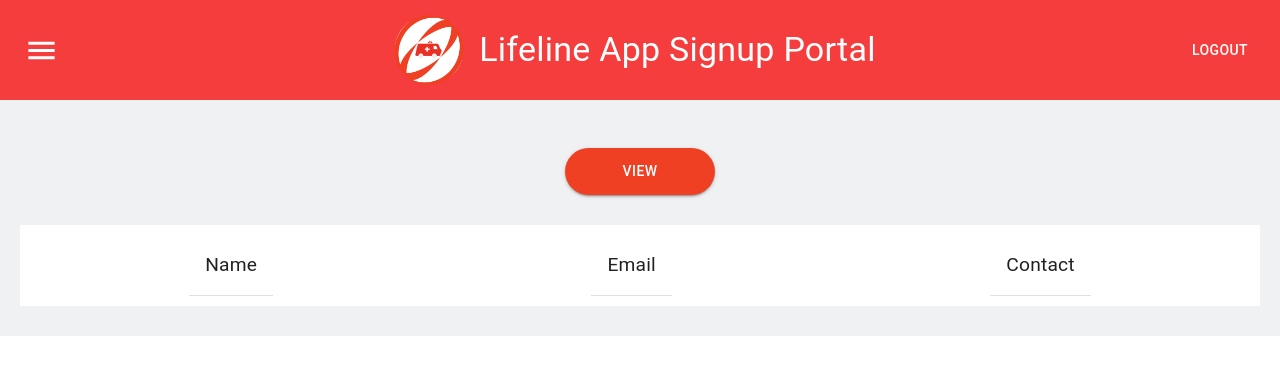
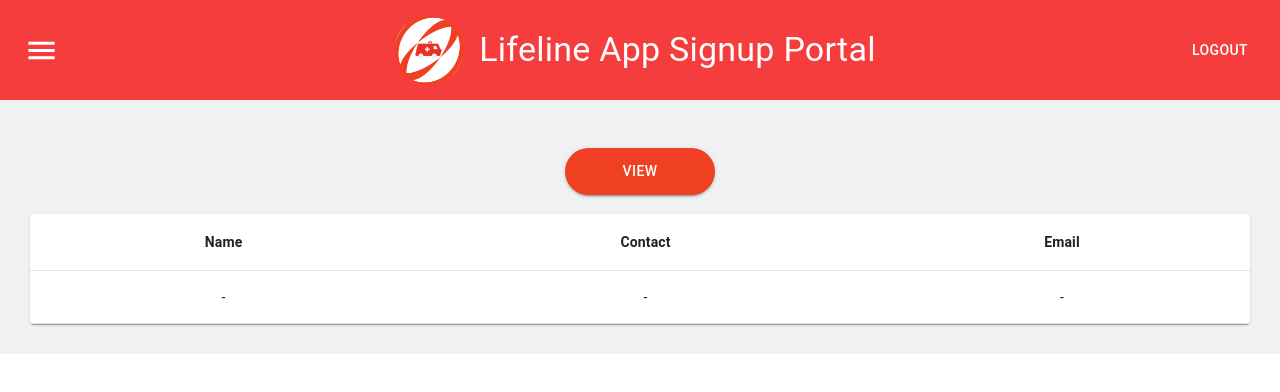
Before and after one commit to ShriBuzz/LifelineWeb, a React (Create React App) app: page /Tlist in a window 1280 px wide. Shown: the top 392 px of the page. Built offline with nearby package versions, Linux system fonts and the light colour scheme.

Commit message:
Change display table structure

```diff
--- a/src/screens/Traffic List/index.js
+++ b/src/screens/Traffic List/index.js
@@ -4,10 +4,13 @@ import {
   Box,
   Table,
   TableCell,
+  TableHead,
   TableContainer,
   TableRow,
   TableBody
 } from "@material-ui/core";
+import Paper from "@material-ui/core/Paper";
+
 import axios from "axios";
 
 import NavBar from "../../components/NavBar";
@@ -17,23 +20,15 @@ import * as T from "./styles";
 
 const TrafficList = () => {
   const [loading, setLoading] = useState(false);
-  const [users, setUsers] = useState([]);
-  const [email, setEmail] = useState([]);
-  const [contact, setContact] = useState([]);
+  const [users, setUsers] = useState(null);
+  const list = [];
 
   function getUsers(e) {
     e.preventDefault();
     setLoading(true);
-    const nlist = [];
-    const elist = [];
-    const clist = [];
     axios.get("/traffic").then(res => {
-      res.data.map(
-        c => (nlist.push(c.name), elist.push(c.email), clist.push(c.contact))
-      );
-      setUsers(nlist);
-      setEmail(elist);
-      setContact(clist);
+      res.data.map(c => list.push(c));
+      setUsers(list);
     });
 
     setTimeout(() => {
@@ -41,47 +36,49 @@ const TrafficList = () => {
     }, 1000);
   }
 
+  function table() {
+    if (users == null) {
+      return (
+        <TableRow key={"name"}>
+          <TableCell component="th" scope="row" style={T.cell}>
+            -
+          </TableCell>
+          <TableCell style={T.cell}>-</TableCell>
+          <TableCell style={T.cell}>-</TableCell>
+        </TableRow>
+      );
+    } else {
+      return users.map(row => (
+        <TableRow key={row.name}>
+          <TableCell component="th" scope="row" style={T.cell}>
+            {row.name}
+          </TableCell>
+          <TableCell style={T.cell}>{row.contact}</TableCell>
+          <TableCell style={T.cell}>{row.email}</TableCell>
+        </TableRow>
+      ));
+    }
+  }
+
   return (
     <React.Fragment>
       <NavBar />
       <Box component="div" style={T.container}>
         <Buttons title={"View"} loading={loading} onSubmit={getUsers} />
-        <TableContainer style={T.tableContainer}>
+        <TableContainer component={Paper} style={T.table}>
           <Table aria-label="simple table">
-            <TableBody>
-              <TableRow style={T.tableHeader}>
-                <TableCell align="right" style={T.cell}>
-                  Name
-                  {users.map(c => {
-                    return (
-                      <TableRow component="th" scope="row" style={T.row}>
-                        {c}{" "}
-                      </TableRow>
-                    );
-                  })}
+            <TableHead>
+              <TableRow>
+                <TableCell style={T.head}>Name</TableCell>
+                <TableCell align="right" style={T.head}>
+                  Contact
                 </TableCell>
-                <TableCell align="right" style={T.cell}>
+                <TableCell align="right" style={T.head}>
                   Email
-                  {email.map(c => {
-                    return (
-                      <TableRow component="th" scope="row" style={T.row}>
-                        {c}{" "}
-                      </TableRow>
-                    );
-                  })}
-                </TableCell>
-                <TableCell align="right" style={T.cell}>
-                  Contact
-                  {contact.map(c => {
-                    return (
-                      <TableRow component="th" scope="row" style={T.row}>
-                        {c}{" "}
-                      </TableRow>
-                    );
-                  })}
                 </TableCell>
               </TableRow>
-            </TableBody>
+            </TableHead>
+            <TableBody>{table()}</TableBody>
           </Table>
         </TableContainer>
       </Box>
--- a/src/screens/Traffic List/styles.js
+++ b/src/screens/Traffic List/styles.js
@@ -8,30 +8,15 @@ export const container = {
   backgroundColor: "#f0f1f2"
 };
 
-export const tableContainer = {
-  backgroundColor: "white",
-  display: "flex",
-  padding: 10,
-  marginTop: 30
+export const table = {
+  marginTop: "1.2em"
 };
 
-export const tableHeader = {
-  display: "flex",
-  flexDirection: "row",
-  width: "100%",
-  justifyContent: "space-around"
+export const head = {
+  fontWeight: 600,
+  textAlign: "center"
 };
 
 export const cell = {
-  display: "flex",
-  flexDirection: "column",
-  justifyContent: "center",
-  alignItems: "center",
-  fontSize: "1.2em",
-  //   border: "1px solid black",
-  padding: "auto"
+  textAlign: "center"
 };
-
-export const row = {
-  textDecoration: "none"
-};
```
